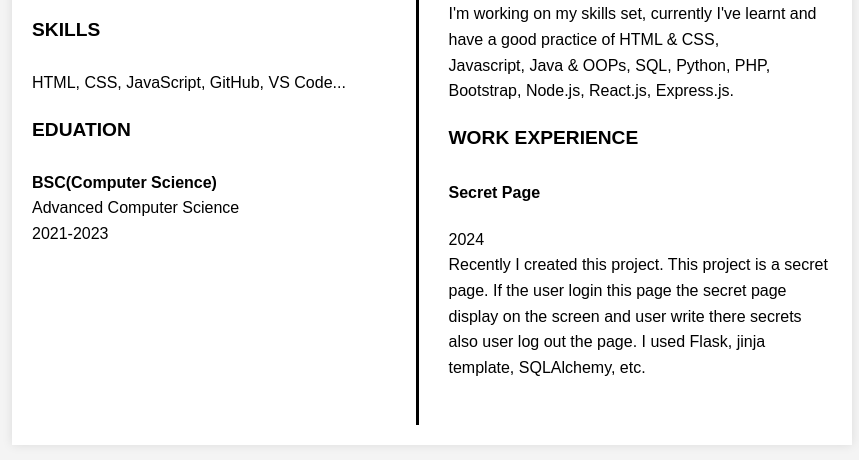
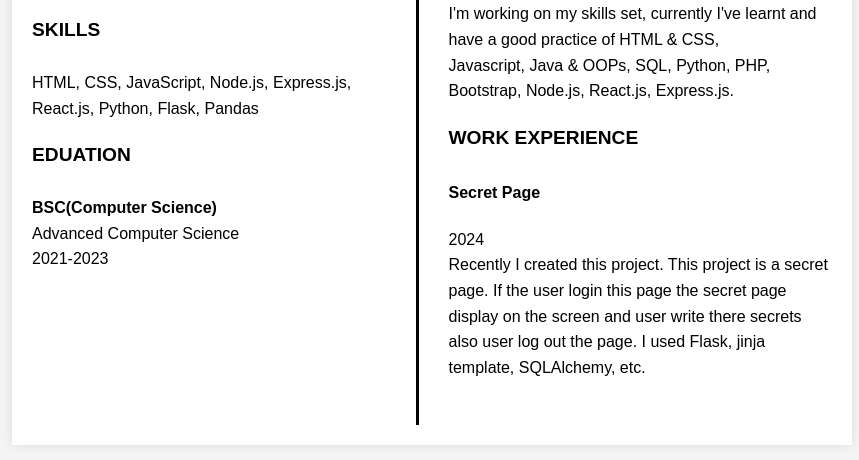
Before and after one commit to nazifshayan/Resume, a plain HTML site: page index.html in a window 1280 px wide. Shown: the part 340-800 px from the top of the page, without its empty margins (208-1067 px from the left). Drawn offline with Linux system fonts and the light colour scheme.

Commit message:
Update index.html

```diff
--- a/index.html
+++ b/index.html
@@ -27,7 +27,8 @@
                 </section>
                 <section class="skills">
                     <h3>SKILLS</h3>
-                    <p>HTML, CSS, JavaScript, GitHub, VS Code...</p>
+                    <p>HTML, CSS, JavaScript, Node.js, Express.js, React.js,
+                       Python, Flask, Pandas </p>
                 </section>
                 <section class="education">
                     <h3>EDUATION</h3>
```
